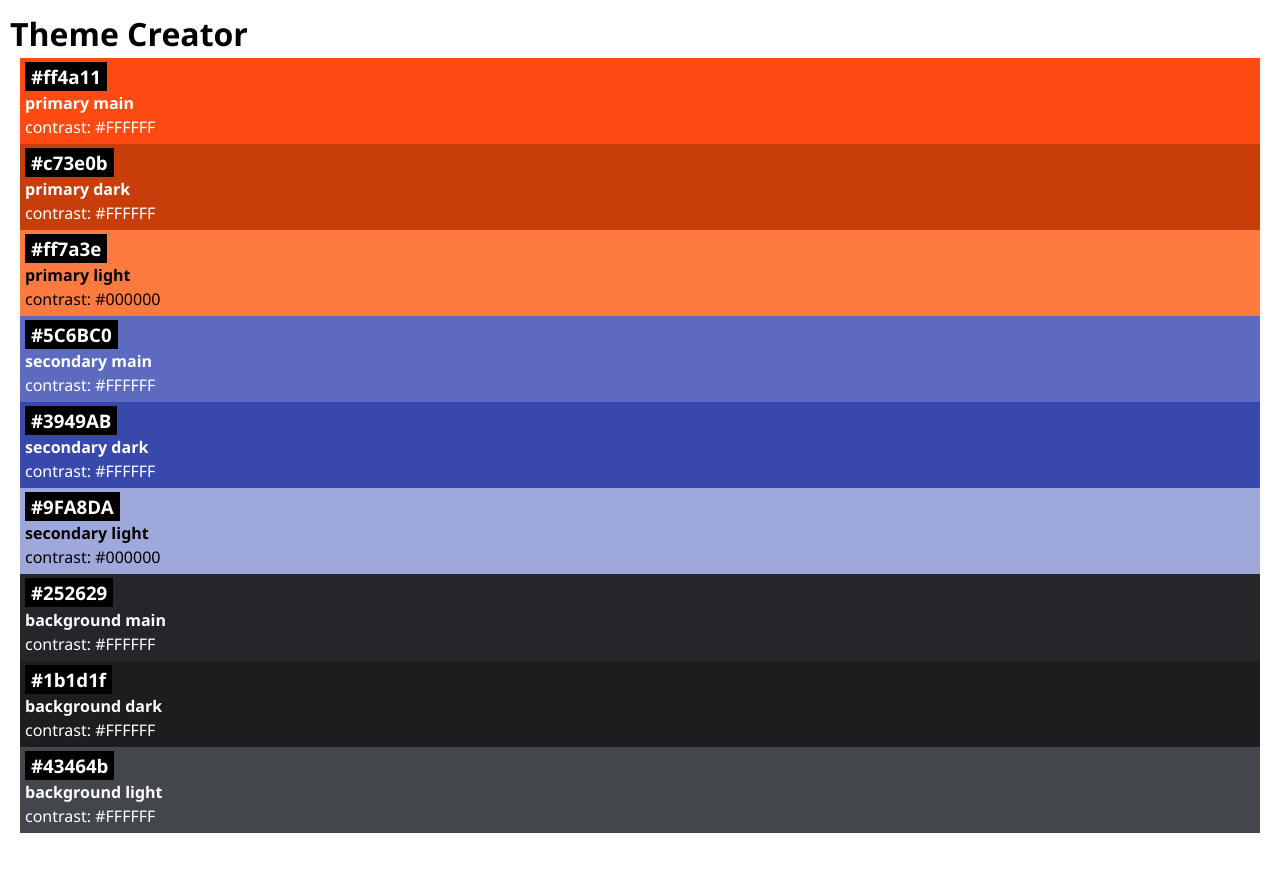
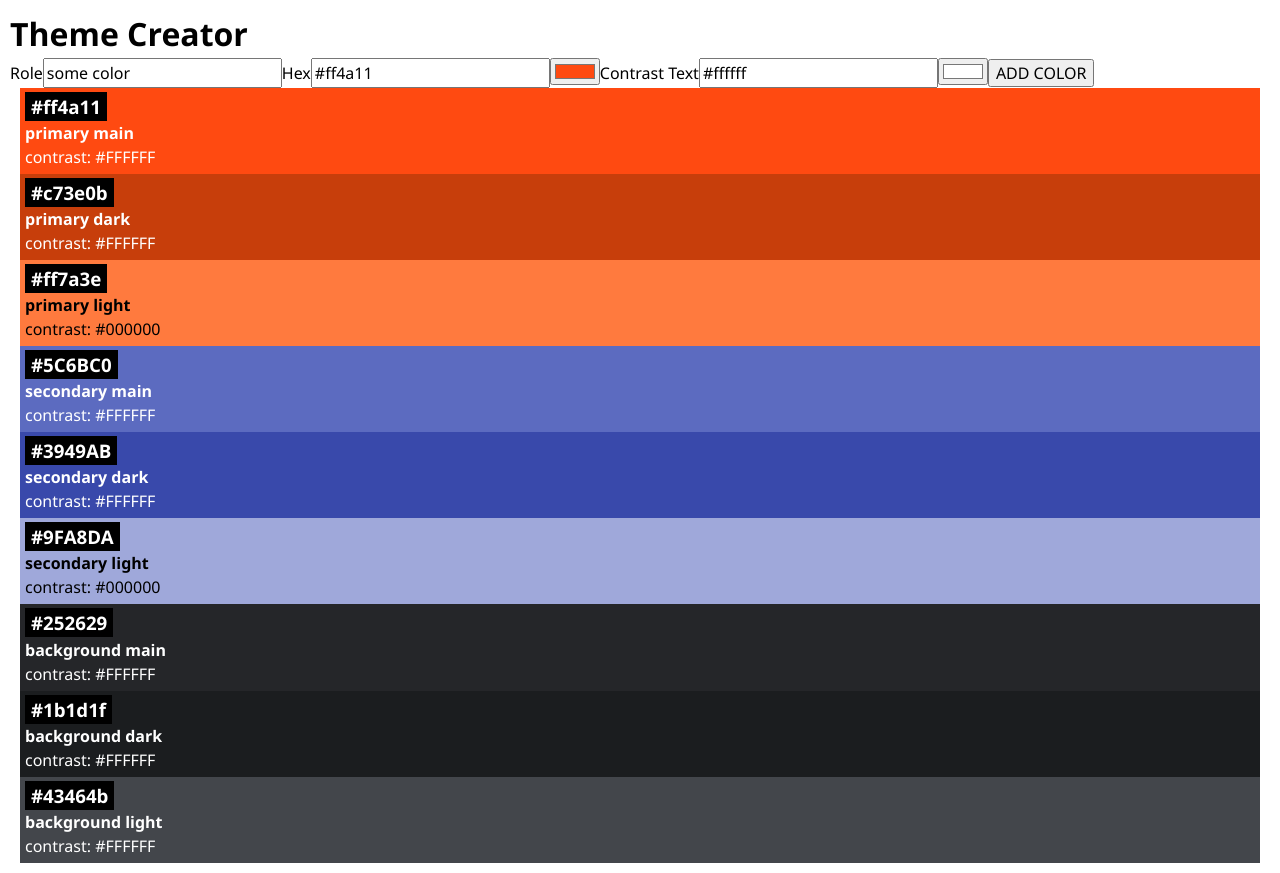
Before and after one commit to anneisdev/color-theme-creator, a React (Vite) app: page / in a window 1280 px wide. Before the commit the page ends 843 px from the top, so only its background shows below. Built offline with nearby package versions, Linux system fonts and the light colour scheme.

Commit message:
finished task 2

```diff
--- a/package.json
+++ b/package.json
@@ -14,7 +14,8 @@
     "@octokit/rest": "^20.1.0",
     "dotenv": "^16.4.5",
     "react": "^18.2.0",
-    "react-dom": "^18.2.0"
+    "react-dom": "^18.2.0",
+    "uid": "^2.0.2"
   },
   "devDependencies": {
     "@types/react": "^18.2.66",
--- a/src/App.jsx
+++ b/src/App.jsx
@@ -1,13 +1,24 @@
 import { initialColors } from "./lib/colors";
 import Color from "./Components/Color/Color";
+import ColorForm from "./Components/ColorForm";
+import { useState } from "react";
 import "./App.css";
+import { uid } from "uid";
 
 function App() {
+  const [colors, setColors] = useState(initialColors);
+
+  function handleAddColor(newColor) {
+    setColors([{ id: uid(), ...newColor }, ...colors]);
+    console.log(colors);
+  }
+
   return (
     <>
       <h1>Theme Creator</h1>
+      <ColorForm onAddColor={handleAddColor} />
 
-      {initialColors.map((color) => {
+      {colors.map((color) => {
         return <Color key={color.id} color={color} />;
       })}
     </>
--- /dev/null
+++ b/src/Components/ColorForm.jsx
@@ -0,0 +1,25 @@
+import ColorInput from "./ColorInput";
+
+export default function ColorForm({ onAddColor }) {
+  function handleSubmitColor(event) {
+    event.preventDefault();
+    const formData = new FormData(event.target);
+    const data = Object.fromEntries(formData);
+
+    onAddColor(data);
+  }
+
+  return (
+    <>
+      <form onSubmit={handleSubmitColor}>
+        <label htmlFor="role">Role</label>
+        <input type="text" name="role" defaultValue="some color"></input>
+        <label htmlFor="hex">Hex</label>
+        <ColorInput name="hex" defaultValue="#ff4a11" />
+        <label htmlFor="contrast">Contrast Text</label>
+        <ColorInput name="contrast" defaultValue="#ffffff" />
+        <input type="submit" value="ADD COLOR"></input>
+      </form>
+    </>
+  );
+}
--- /dev/null
+++ b/src/Components/ColorInput.jsx
@@ -0,0 +1,24 @@
+import { useState } from "react";
+
+export default function ColorInput({ name, defaultValue }) {
+  const [colorPickValue, setColorPickValue] = useState(defaultValue);
+
+  if (!defaultValue) {
+    defaultValue = "";
+  }
+
+  function onColorPick(event) {
+    setColorPickValue(event.target.value);
+  }
+  return (
+    <>
+      <input
+        type="text"
+        name={name}
+        value={colorPickValue}
+        onChange={onColorPick}
+      ></input>
+      <input type="color" value={colorPickValue} onChange={onColorPick}></input>
+    </>
+  );
+}
```
Also changed, not shown: 1 other file (tests, documents, lock files or other folders).
